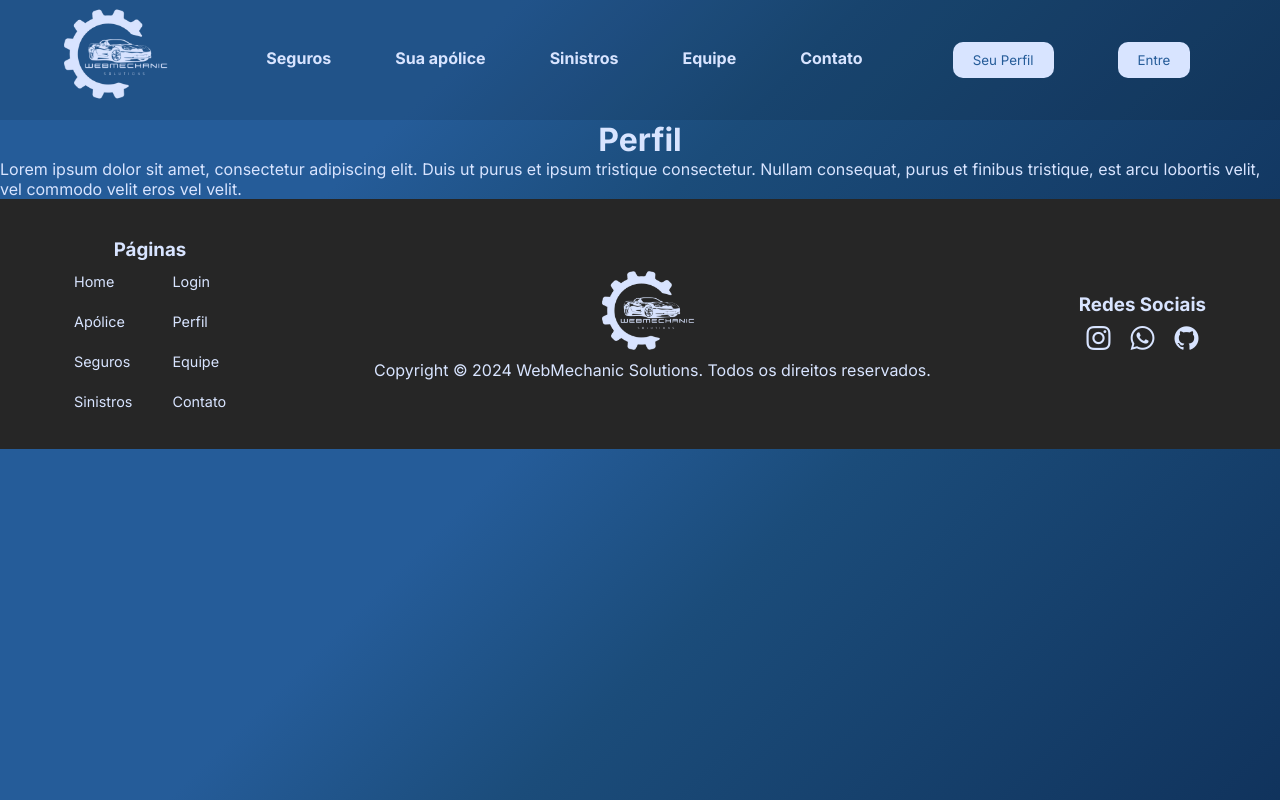
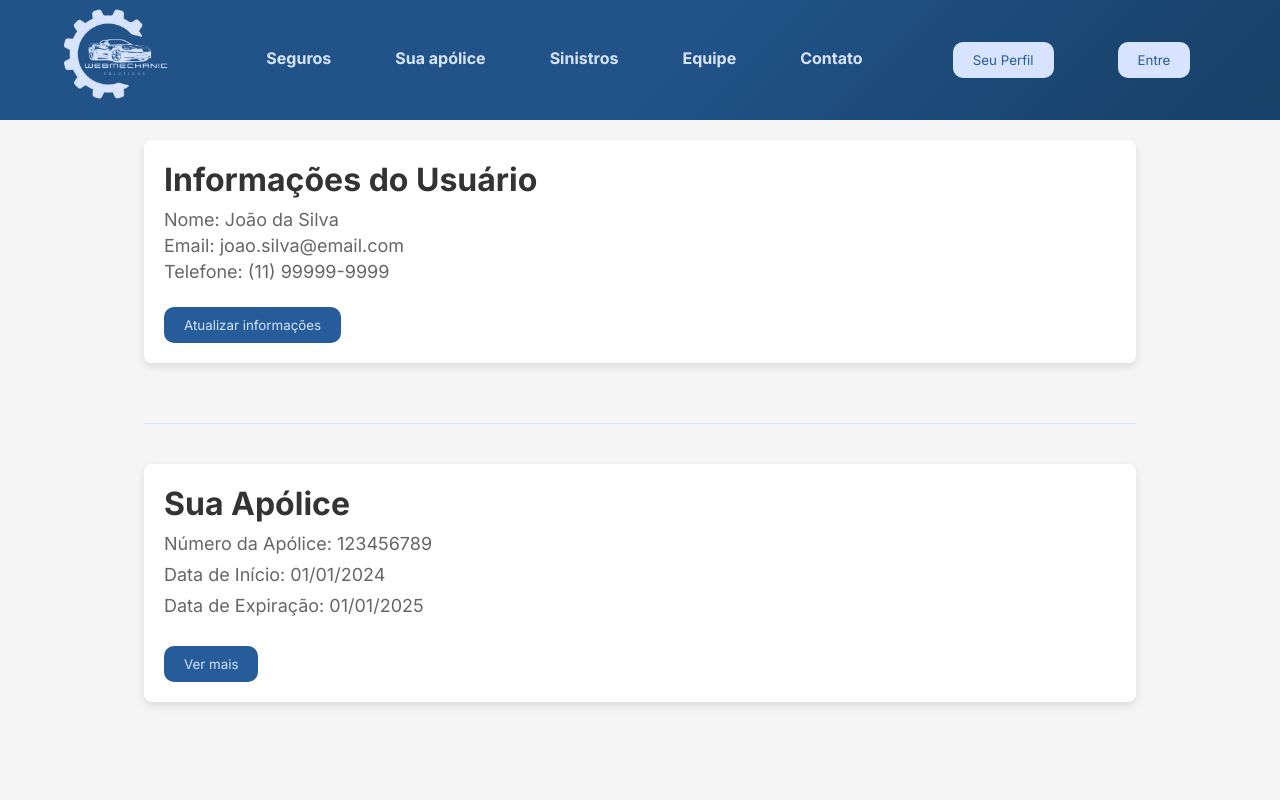
Before and after one commit to 1TDSPM-challenge/webmechanic, a React (Vite) app: page /perfil in a window 1280 px wide. Shown: the top 800 px of the page. Built offline with nearby package versions, Linux system fonts and the light colour scheme.

Commit message:
página de perfil criada, header atualizado

```diff
--- a/src/components/Header.tsx
+++ b/src/components/Header.tsx
@@ -71,8 +71,12 @@ const Header = () => {
                 <NavLink to="/contato">Contato</NavLink>
             </Nav>
             <Nav2>
-                <Button tipo={2}>Seu Perfil</Button>
-                <Button tipo={2}>Entre</Button>
+                <Link to="/perfil">
+                    <Button tipo={2}>Seu Perfil</Button>
+                </Link>
+                <Link to="/login">
+                    <Button tipo={2}>Entre</Button>
+                </Link>
             </Nav2>
         </HeaderContainer>
     );
--- a/src/pages/Perfil.tsx
+++ b/src/pages/Perfil.tsx
@@ -1,12 +1,95 @@
-// import styled from "styled-components";
+import styled from 'styled-components';
+import {Button} from '../components/Button';
+import Linha from '../components/Linha';
+import { Link } from 'react-router-dom';
+
+const PerfilContainer = styled.div`
+    display: flex;
+    flex-direction: column;
+    align-items: center;
+    justify-content: flex-start;
+    background-color: #f5f5f5;
+    width: 100%;
+    height: 100vh;
+    padding: 20px;
+`;
+
+const InfoContainer = styled.div`
+    background-color: white;
+    padding: 20px;
+    border-radius: 8px;
+    width: 80%;
+    max-width: 1200px;
+    margin-bottom: 20px;
+    display: flex;
+    flex-direction: column;
+    align-items: flex-start;
+    box-shadow: 0 4px 8px rgba(0, 0, 0, 0.1);
+`;
+
+const Titulo = styled.h1`
+    font-size: 32px;
+    color: #333;
+    margin-bottom: 10px;
+`;
+
+const Info = styled.p`
+    font-size: 18px;
+    color: #666;
+    margin-bottom: 5px;
+`;
+
+const ApoContainer = styled.div`
+    background-color: white;
+    padding: 20px;
+    border-radius: 8px;
+    width: 80%;
+    max-width: 1200px;
+    display: flex;
+    flex-direction: column;
+    align-items: flex-start;
+    box-shadow: 0 4px 8px rgba(0, 0, 0, 0.1);
+`;
+
+const ApoInfo = styled.p`
+    font-size: 18px;
+    color: #666;
+    margin-bottom: 10px;
+`;
+
+const BotaoContainer = styled.div`
+    display: flex;
+    margin-top: 20px;
+`;
 
 const Perfil = () => {
-    return (
-        <>
-            <h1>Perfil</h1>
-            <p>Lorem ipsum dolor sit amet, consectetur adipiscing elit. Duis ut purus et ipsum tristique consectetur. Nullam consequat, purus et finibus tristique, est arcu lobortis velit, vel commodo velit eros vel velit.</p>
-        </>
-    );
-}
+  return (
+    <PerfilContainer>
+        <InfoContainer>
+            <Titulo>Informações do Usuário</Titulo>
+            <Info>Nome: João da Silva</Info>
+            <Info>Email: joao.silva@email.com</Info>
+            <Info>Telefone: (11) 99999-9999</Info>
+            <BotaoContainer>
+                <Button tipo={1}>Atualizar informações</Button>
+            </BotaoContainer>
+        </InfoContainer>
+
+        <Linha />
+
+        <ApoContainer>
+            <Titulo>Sua Apólice</Titulo>
+            <ApoInfo>Número da Apólice: 123456789</ApoInfo>
+            <ApoInfo>Data de Início: 01/01/2024</ApoInfo>
+            <ApoInfo>Data de Expiração: 01/01/2025</ApoInfo>
+            <BotaoContainer>
+                <Link to="/apolice">
+                    <Button tipo={1}>Ver mais</Button>
+                </Link>
+            </BotaoContainer>
+        </ApoContainer>
+    </PerfilContainer>
+  );
+};
 
 export default Perfil;
```
